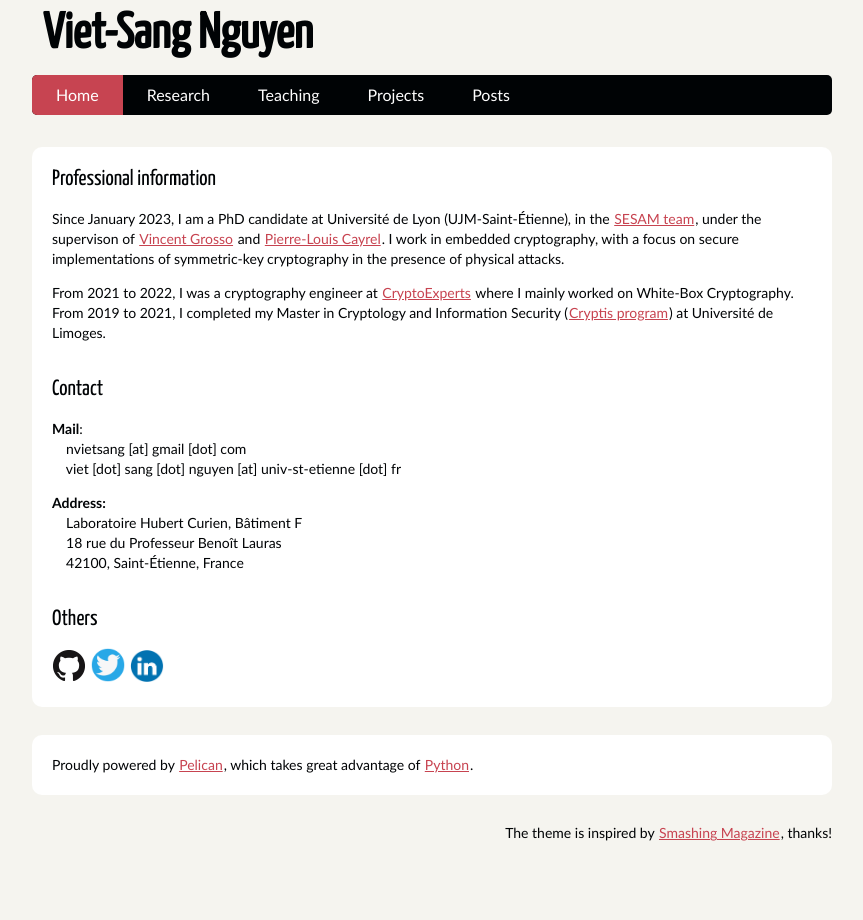
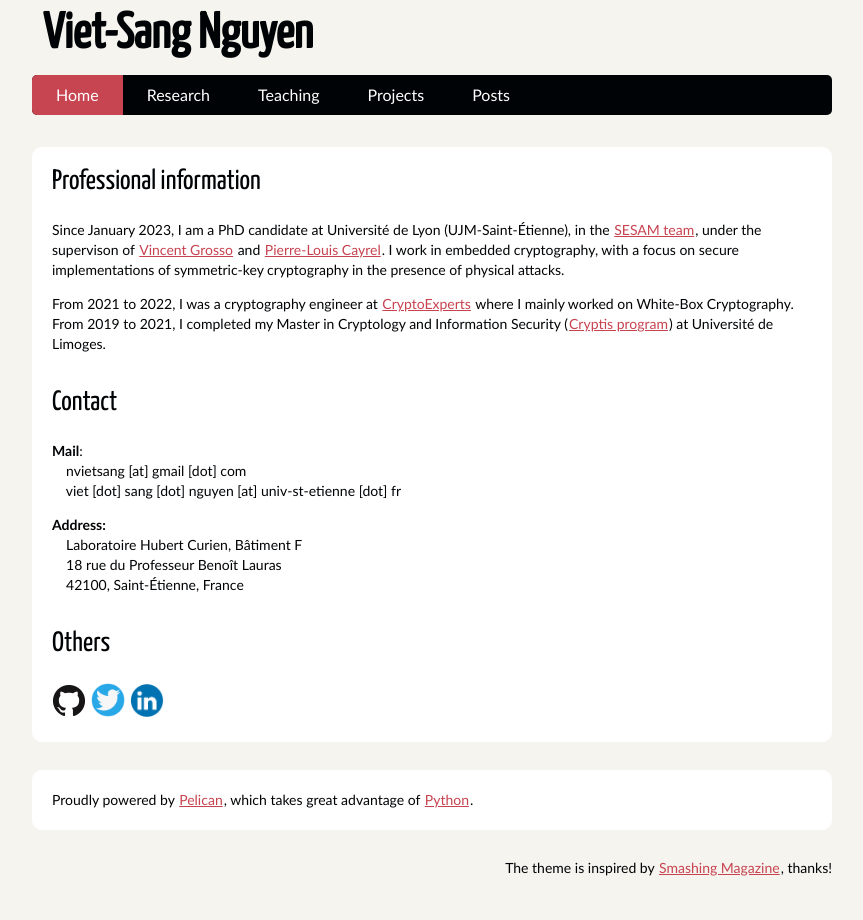
Before and after one commit to nvietsang/nvietsang.github.io, a Jekyll site: the page built from index.html, in a window 1280 px wide. Shown: the whole page, without its empty margins (208-1071 px from the left). Built offline with Jekyll 4.4.1, drawn with Linux system fonts in a browser that asks for light colours.

```diff
--- a/index.html
+++ b/index.html
@@ -3,14 +3,14 @@ layout: default
 ---
 
 <section id="content" class="body">
-    <h2>Professional information</h2>
+    <h1>Professional information</h1>
 
     <p>Since January 2023, I am a PhD candidate at Université de Lyon (UJM-Saint-Étienne), in the <a href="https://laboratoirehubertcurien.univ-st-etienne.fr/en/teams/secure-embedded-systems-hardware-architectures.html">SESAM team</a>, under the supervison of <a href="https://scholar.google.be/citations?user=4osxa5gAAAAJ&hl=fr">Vincent Grosso</a> and <a href="http://cayrel.net">Pierre-Louis Cayrel</a>. I work in embedded cryptography, with a focus on secure implementations of symmetric-key cryptography in the presence of physical attacks.</p>
 
     <p>From 2021 to 2022, I was a cryptography engineer at <a href="https://cryptoexperts.com">CryptoExperts</a> where I mainly worked on White-Box Cryptography. From 2019 to 2021, I completed my Master in Cryptology and Information Security (<a href="http://www.cryptis.fr">Cryptis program</a>) at Université de Limoges. </p>
 
     <br>
-    <h2>Contact</h2>
+    <h1>Contact</h1>
     <p>	<b>Mail</b>:
         <br>&emsp; nvietsang [at] gmail [dot] com
         <br>&emsp; viet [dot] sang [dot] nguyen [at] univ-st-etienne [dot] fr
@@ -21,7 +21,7 @@ layout: default
         <br>&emsp; 42100, Saint-Étienne, France
     </p>
     <br>
-    <h2>Others</h2>
+    <h1>Others</h1>
     <a href="https://github.com/nvietsang"><img src="/assets/images/github.png"/></a>
     <a href="https://twitter.com/nvietsang"><img src="/assets/images/twitter.png" width="34"/></a>
     <a href="https://www.linkedin.com/in/nvietsang/"><img src="/assets/images/linkedin.png" width="34"/></a>
```
